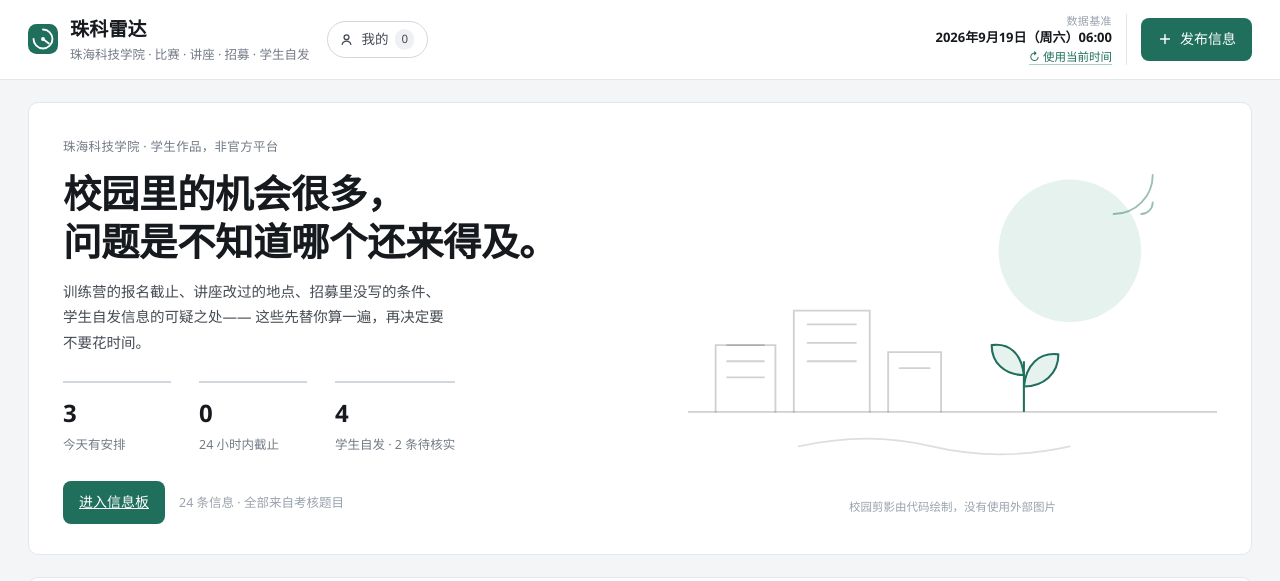
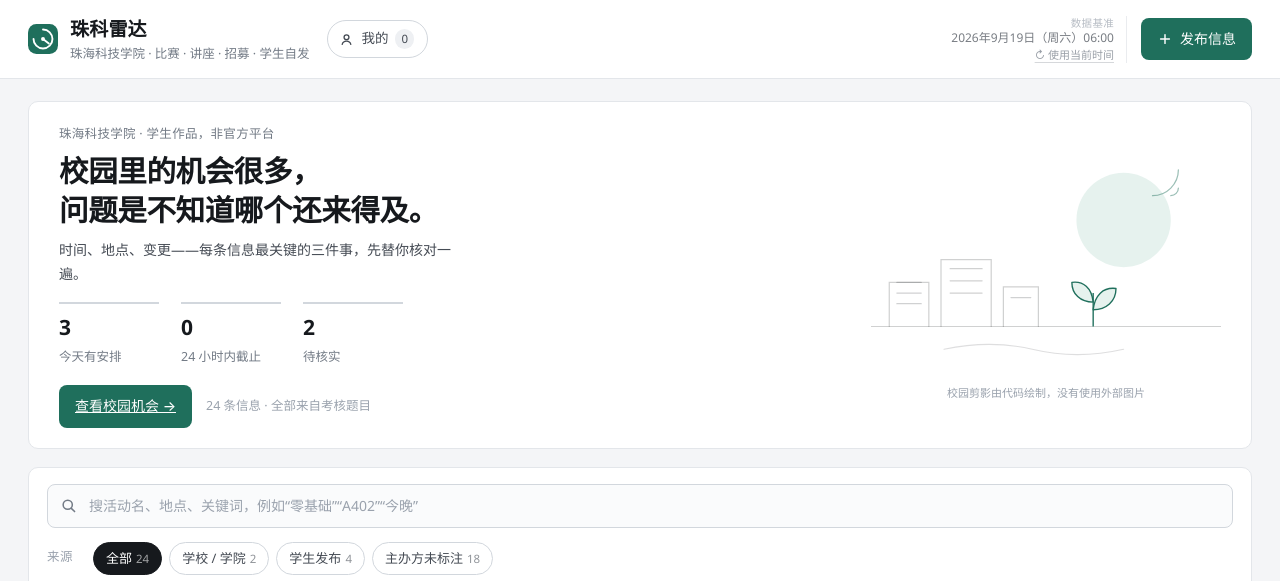
Before and after one commit to maIQ250/git, a plain HTML site: page campus-board/index.html in a window 1280 px wide. Shown: the top 581 px of the page. Drawn offline with Linux system fonts and the light colour scheme.

Commit message:
style(radar): 首页收口——压缩 Hero 高度、精简文案、指标改为待核实
Hero 高度压缩约 25%，右侧校园剪影缩小到 350px；副文案压成一句，突出时间、地点、变更；第三个指标从「学生自发 4」改成「待核实 2」，点击进入对应筛选结果并显示返回条；主按钮改为「查看校园机会 →」并直接跳到信息列表；顶栏时间来源降低视觉权重（变淡、变小，悬停恢复）。只动样式、文案与一个复用的筛选视图，未改数据与状态推算逻辑。

```diff
--- a/campus-board/app.js
+++ b/campus-board/app.js
@@ -330,6 +330,7 @@ function filteredViews() {
 
   if (state.view === "saved") list = list.filter((v) => store.favorites.has(v.id));
   if (state.view === "mine") list = list.filter((v) => v.source.kind === "student" && v.mine);
+  if (state.view === "risk") list = list.filter((v) => v.trust === "low");
 
   if (state.source !== "all") list = list.filter((v) => sourceGroupOf(v) === state.source);
   if (state.category !== "all") list = list.filter((v) => (CATEGORY_OF_TYPE[v.type] ?? "其他") === state.category);
@@ -409,6 +410,7 @@ function renderList() {
     all: "没有匹配的信息，试着把筛选条件放宽一些。",
     saved: "还没有收藏。点信息右上角的书签图标就能存下来，刷新后依然在。",
     mine: "还没有发布过信息。点右上角「发布信息」就能发一条活动、约球或组队招募。",
+    risk: "目前没有被标为待核实的信息。",
   };
   const empty = $("empty");
   empty.hidden = list.length > 0;
@@ -620,8 +622,8 @@ function renderHero() {
     return s.key === "today" || s.key === "ongoing";
   }).length;
   const urgentCount = list.filter((v) => computeStatus(v, now).key === "urgent").length;
-  const studentItems = list.filter((v) => v.source.kind === "student");
-  const riskyCount = studentItems.filter((v) => v.trust === "low").length;
+  // 「待核实」= 内容缺失或带推广性质、需要自己判断的条目
+  const riskyCount = list.filter((v) => v.trust === "low").length;
 
   $("heroStats").innerHTML = `
     <button class="hero-stat" type="button" data-hero-filter="today">
@@ -630,9 +632,9 @@ function renderHero() {
     <button class="hero-stat" type="button" data-hero-filter="urgent">
       <strong>${urgentCount}</strong><span>24 小时内截止</span>
     </button>
-    <button class="hero-stat" type="button" data-hero-filter="student">
-      <strong>${studentItems.length}</strong>
-      <span>学生自发${riskyCount ? ` · ${riskyCount} 条待核实` : ""}</span>
+    <button class="hero-stat" type="button" data-hero-filter="risk">
+      <strong>${riskyCount}</strong>
+      <span>待核实</span>
     </button>`;
 }
 
@@ -740,7 +742,7 @@ function submitPublish(event) {
 
 /* ---------------- 事件绑定 ---------------- */
 
-const VIEW_LABEL = { all: "全部信息", saved: "我的收藏", mine: "我发布的" };
+const VIEW_LABEL = { all: "全部信息", saved: "我的收藏", mine: "我发布的", risk: "待核实的信息" };
 
 function selectSegment(view) {
   state.view = view;
@@ -886,9 +888,9 @@ function bind() {
     state.source = "all";
     state.status = "all";
     const key = btn.dataset.heroFilter;
-    if (key === "student") state.source = "student";
+    if (key === "risk") selectSegment("risk");
     else state.status = key;
-    selectSegment("all");
+    if (key !== "risk") selectSegment("all");
     renderFilters();
     renderList();
     $("board").scrollIntoView({ behavior: "smooth", block: "start" });
--- a/campus-board/index.html
+++ b/campus-board/index.html
@@ -48,13 +48,10 @@
       <div class="hero-copy">
         <p class="hero-school">珠海科技学院 · 学生作品，非官方平台</p>
         <h2 id="heroTitle">校园里的机会很多，<br />问题是不知道哪个还来得及。</h2>
-        <p class="hero-text">
-          训练营的报名截止、讲座改过的地点、招募里没写的条件、学生自发信息的可疑之处——
-          这些先替你算一遍，再决定要不要花时间。
-        </p>
+        <p class="hero-text">时间、地点、变更——每条信息最关键的三件事，先替你核对一遍。</p>
         <div class="hero-stats" id="heroStats"></div>
         <div class="hero-actions">
-          <a class="btn btn-primary" href="#board">进入信息板</a>
+          <a class="btn btn-primary" href="#list">查看校园机会 →</a>
           <span class="hero-note">24 条信息 · 全部来自考核题目</span>
         </div>
       </div>
--- a/campus-board/styles.css
+++ b/campus-board/styles.css
@@ -102,17 +102,19 @@ button, input, select, textarea { font: inherit; color: inherit; }
 
 .baseline {
   display: flex; flex-direction: column; align-items: flex-end; line-height: 1.35;
-  padding-right: 14px; border-right: 1px solid var(--line);
+  padding-right: 12px; border-right: 1px solid var(--line);
+  opacity: .72;
 }
-.baseline-label { font-size: 11px; color: var(--faint); letter-spacing: .4px; }
-.baseline strong { font-size: 13px; font-variant-numeric: tabular-nums; }
+.baseline:hover, .baseline:focus-within { opacity: 1; }
+.baseline-label { font-size: 10.5px; color: var(--faint); letter-spacing: .3px; }
+.baseline strong { font-size: 12px; font-weight: 550; color: var(--ink-2); font-variant-numeric: tabular-nums; }
 
 /* 时间来源显示 + 「使用当前时间」小开关，不做定时刷新 */
 .clock-toggle {
-  margin-top: 3px; padding: 0; border: 0; background: transparent; cursor: pointer;
-  font-size: 11.5px; color: var(--accent); text-decoration: underline;
+  margin-top: 2px; padding: 0; border: 0; background: transparent; cursor: pointer;
+  font-size: 11px; color: var(--muted); text-decoration: underline;
   text-underline-offset: 3px; text-decoration-thickness: 1px;
-  text-decoration-color: rgba(31, 111, 92, .35);
+  text-decoration-color: rgba(115, 123, 134, .4);
 }
 .clock-toggle:hover { color: var(--accent-strong); text-decoration-color: currentColor; }
 .clock-notice {
@@ -145,35 +147,35 @@ button, input, select, textarea { font: inherit; color: inherit; }
 /* ---------- 首页入口区 ---------- */
 
 .hero {
-  display: grid; grid-template-columns: minmax(0, 1.05fr) minmax(0, .95fr);
-  gap: 40px; align-items: center;
-  padding: 34px 34px 30px; margin-bottom: 22px;
+  display: grid; grid-template-columns: minmax(0, 1.15fr) minmax(0, .85fr);
+  gap: 32px; align-items: center;
+  padding: 22px 30px 20px; margin-bottom: 18px;
   background: var(--surface); border: 1px solid var(--line); border-radius: var(--radius);
 }
 
 .hero-school { font-size: 12.5px; color: var(--muted); letter-spacing: .3px; }
 .hero-copy h2 {
-  margin-top: 12px;
-  font-size: clamp(26px, 3vw, 40px); line-height: 1.25; font-weight: 680; letter-spacing: -.4px;
+  margin-top: 8px;
+  font-size: clamp(21px, 2.3vw, 30px); line-height: 1.3; font-weight: 680; letter-spacing: -.3px;
 }
-.hero-text { margin-top: 14px; max-width: 46ch; font-size: 14.5px; color: var(--ink-2); line-height: 1.75; }
+.hero-text { margin-top: 9px; max-width: 52ch; font-size: 14px; color: var(--ink-2); line-height: 1.7; }
 
-.hero-stats { display: flex; flex-wrap: wrap; gap: 28px; margin-top: 26px; }
+.hero-stats { display: flex; flex-wrap: wrap; gap: 22px; margin-top: 16px; }
 .hero-stat {
   display: grid; gap: 3px; text-align: left; cursor: pointer;
   border: 0; border-top: 2px solid var(--line-strong); background: transparent;
-  padding: 11px 0 0; min-width: 108px; transition: border-color .15s ease, transform .12s ease;
+  padding: 7px 0 0; min-width: 100px; transition: border-color .15s ease, transform .12s ease;
 }
 .hero-stat:hover { border-top-color: var(--accent); transform: translateY(-1px); }
-.hero-stat strong { font-size: 24px; font-weight: 680; font-variant-numeric: tabular-nums; letter-spacing: -.5px; }
+.hero-stat strong { font-size: 21px; font-weight: 680; font-variant-numeric: tabular-nums; letter-spacing: -.4px; }
 .hero-stat span { font-size: 12.5px; color: var(--muted); }
 
-.hero-actions { display: flex; align-items: center; gap: 14px; margin-top: 26px; flex-wrap: wrap; }
+.hero-actions { display: flex; align-items: center; gap: 14px; margin-top: 18px; flex-wrap: wrap; }
 .hero-note { font-size: 12.5px; color: var(--faint); }
 
-.hero-art { display: grid; gap: 8px; }
+.hero-art { display: grid; gap: 6px; width: 100%; max-width: 350px; margin-left: auto; }
 .hero-art svg { width: 100%; height: auto; display: block; }
-.hero-art figcaption { font-size: 11.5px; color: var(--faint); text-align: center; }
+.hero-art figcaption { font-size: 11px; color: var(--faint); text-align: center; }
 
 /* ---------- 筛选区 ---------- */
 
```
